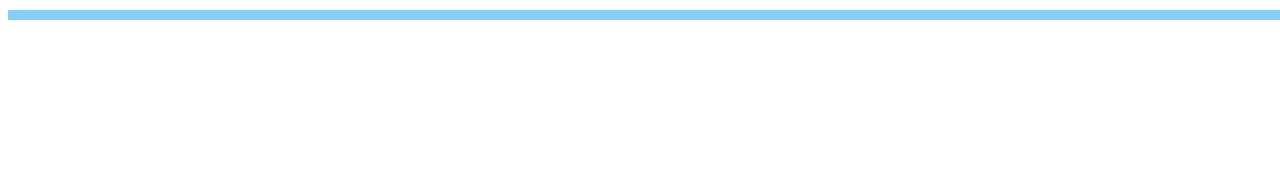
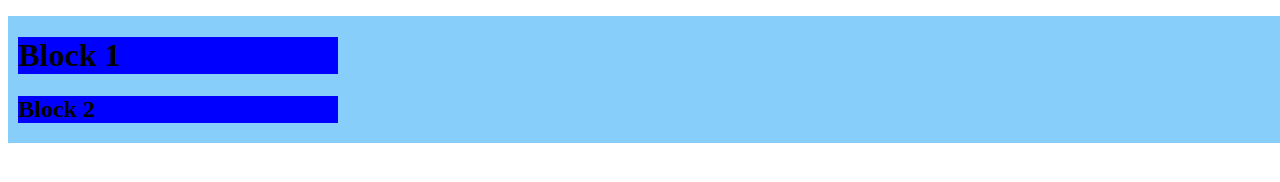
Before and after one commit to IndreRod88/frontendkursas2, a plain HTML site: page NamuDarbas7/index.html in a window 1280 px wide. Drawn offline with Linux system fonts and the light colour scheme.

Commit message:
NamuDarbas7

```diff
--- a/NamuDarbas7/index.html
+++ b/NamuDarbas7/index.html
@@ -7,10 +7,12 @@
 <body>
 <div class="container">
     <div class="block">
+        <h1>Block 1</h1>
     </div>
     <div class="block">
+        <h2>Block 2</h2>
     </div>
 </div>
-<div class="block">
+<p>labas</p>
 </body>
 </html>
--- a/NamuDarbas7/styles.css
+++ b/NamuDarbas7/styles.css
@@ -9,6 +9,6 @@
 .block {
     background-color: blue;
     width:25%;
-    height:20%;
+    height:30%;
     margin: 10px;
 }
```
